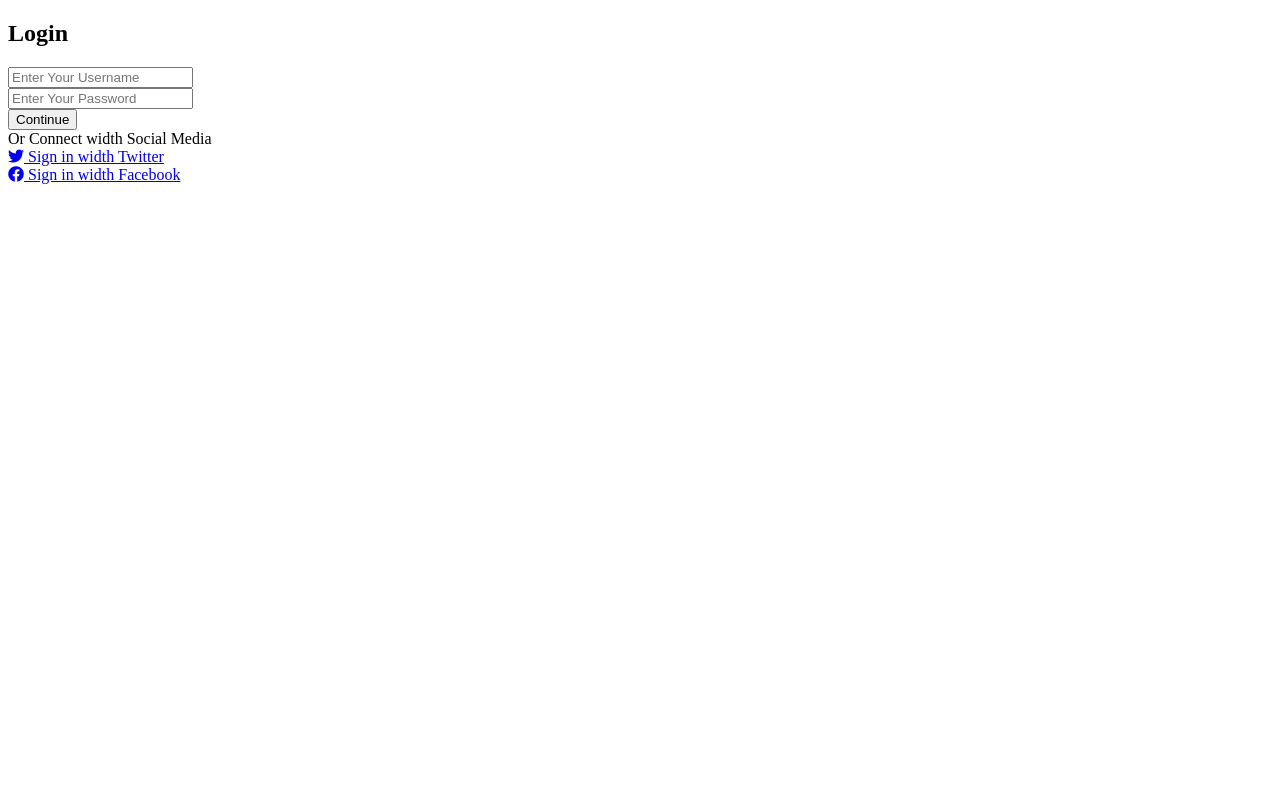
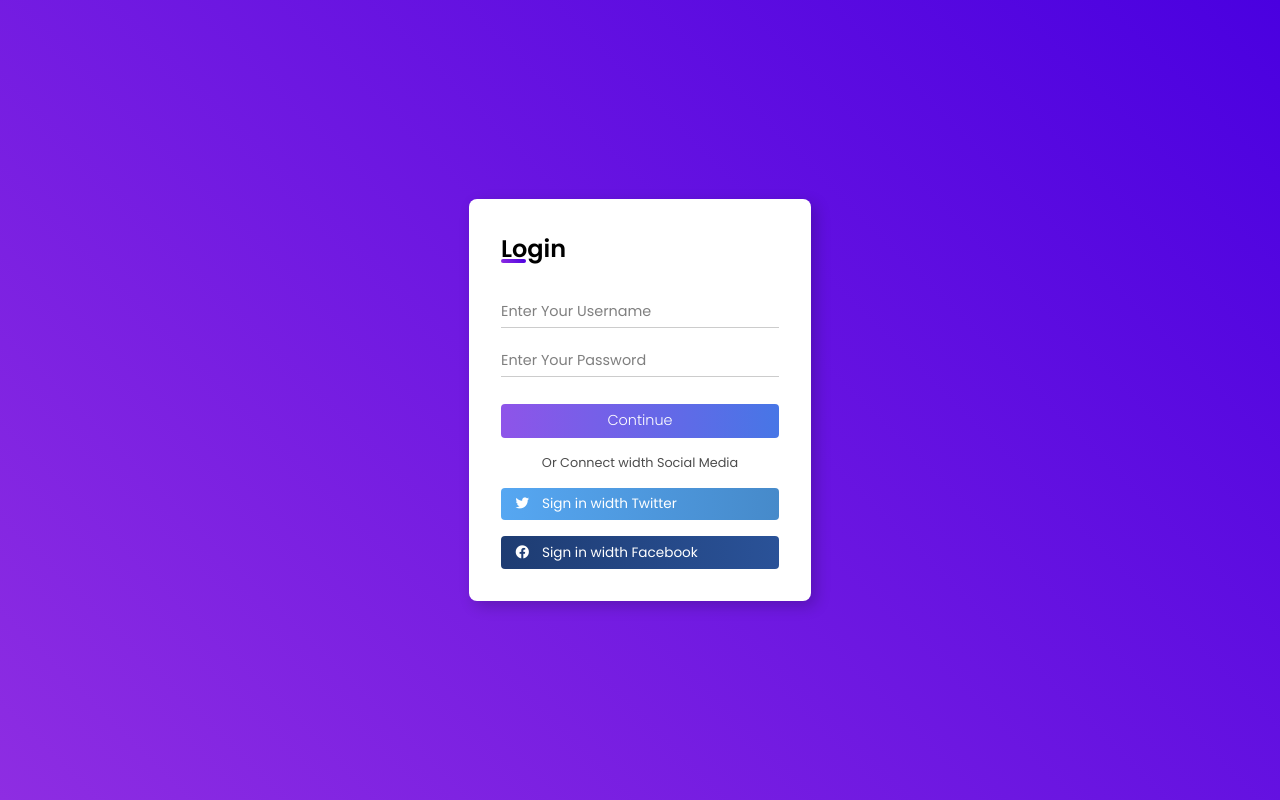
Before and after one commit to Ivoneideduarte/sistema-de-login, a plain HTML site: page 03 - Login/index.html in a window 1280 px wide. Drawn offline with Linux system fonts and the light colour scheme.

Commit message:
Estilo CSS

```diff
--- a/03 - Login/css/style.css
+++ b/03 - Login/css/style.css
@@ -0,0 +1,160 @@
+@import url('https://fonts.googleapis.com/css2?family=Poppins:wght@100;200;300;400;500;600;700&display=swap');
+
+* {
+    /* Iniciar resetando o CSS */
+    margin: 0;
+    border: 0;
+    padding: 0;
+    box-sizing: border-box;
+    font-family: "poppins", sans-serif;
+}
+
+body {
+    /* Configurações para centralizar o conteúdo do login */
+    background: linear-gradient(45deg, #8e2de2, #4a00e0);
+    background-repeat: no-repeat;
+    min-height: 100vh;
+    min-width: 100vw;
+    display: flex;
+    align-items: center;
+    justify-content: center;
+}
+
+main.container {
+    /* Cria um fundo branco com bordas arredondadas em volta do conteúdo */
+    background: white;
+    max-width: 350px;
+    min-width: 40vh;
+    padding: 2rem;
+    box-shadow: 5px 5px 15px rgba(0, 0, 0, 0.2);
+    border-radius: 8px;
+}
+
+main h2 {
+    font-weight: 600;
+    margin-bottom: 2rem;
+    position: relative;
+}
+
+main h2::before {
+    /* Cria um underline estilizado em baixo do título login */
+    content: "";
+    position: absolute;
+    height: 4px;
+    width: 25px;
+    bottom: 3px;
+    left: 0;
+    border-radius: 8px;
+    background: linear-gradient(45deg, #8e2de2, #4a00e0);
+}
+
+form {
+    /* Faz o botão ocupar o espaço da tela */
+    display: flex;
+    flex-direction: column;
+}
+
+.input-field {
+    position: relative;
+}
+
+form .input-field:first-child {
+    margin-bottom: 1.5rem;
+}
+
+.input-field .underline::before {
+    content: '';
+    position: absolute;
+    height: 1px;
+    width: 100%;
+    bottom: -5px;
+    left: 0;
+    background: rgba(0, 0, 0, 0.2);
+}
+
+.input-field .underline::after {
+    content: '';
+    position: absolute;
+    height: 1px;
+    width: 100%;
+    bottom: -5px;
+    left: 0;
+    background: linear-gradient(45deg, #8e2de2, #4a00e0);
+    transform: scaleX(0);
+    transition: all .3s ease-in-out;
+    transform-origin: left;
+}
+
+.input-field input:focus ~ .underline::after {
+    transform: scaleX(1);
+}
+
+.input-field input {
+    outline: none;
+    font-size: 0.9rem;
+    color: rgba(0, 0, 0, 0.7);
+}
+
+.input-field input::placeholder {
+    color: rgba(0, 0, 0, 0.5);
+}
+
+form input[type="submit"] {
+    /* Estilo do botão */
+    margin-top: 2rem;
+    padding: 0.4rem;
+    background: linear-gradient(to left, #4776e6, #8e54e9);
+    cursor: pointer;
+    color: white;
+    font-size: 0.9rem;
+    font-weight: 300;
+    border-radius: 4px;
+    transition: all 0.3s ease;
+}
+
+form input[type="submit"]:hover {
+    /* Efeitos do botão */
+    letter-spacing: 0.5px;
+    background: linear-gradient(to right, #4776e6, #8e54e9);
+}
+
+.footer {
+    display: flex;
+    flex-direction: column;
+    margin-top: 1rem;
+}
+
+.footer span {
+    color: rgba(0, 0, 0, 0.7);
+    font-size: 0.8rem;
+    text-align: center;
+}
+
+.footer .social-field {
+    padding: 0.4rem;
+    border-radius: 4px;
+    font-size: 0.85rem;
+    width: 100%;
+    cursor: pointer;
+    margin-top: 1rem;
+}
+
+.footer .social-field a i {
+    margin: 0 0.5rem;
+    width: 15px;
+}
+
+.footer .social-field a {
+    text-decoration: none;
+    color: white;
+}
+
+.footer .social-field.twitter {
+    /* Cor do botão do Twitter */
+    background: linear-gradient(to right, #56a7f2, #468aca);
+}
+
+.footer .social-field.facebook {
+    /* Cor do botão do Facebook */
+    background: linear-gradient(to right, #1e3c72, #2a5298);
+}
--- a/03 - Login/index.html
+++ b/03 - Login/index.html
@@ -14,11 +14,11 @@
         <form action="">
             <div class="input-field">
                 <input type="text" name="username" id="username" placeholder="Enter Your Username">
-                <div class="undeline"></div>
+                <div class="underline"></div>
             </div>
             <div class="input-field">
                 <input type="password" name="password" id="password" placeholder="Enter Your Password">
-                <div class="undeline"></div>
+                <div class="underline"></div>
             </div>
             <input type="submit" value="Continue">
             <div class="footer">
```
